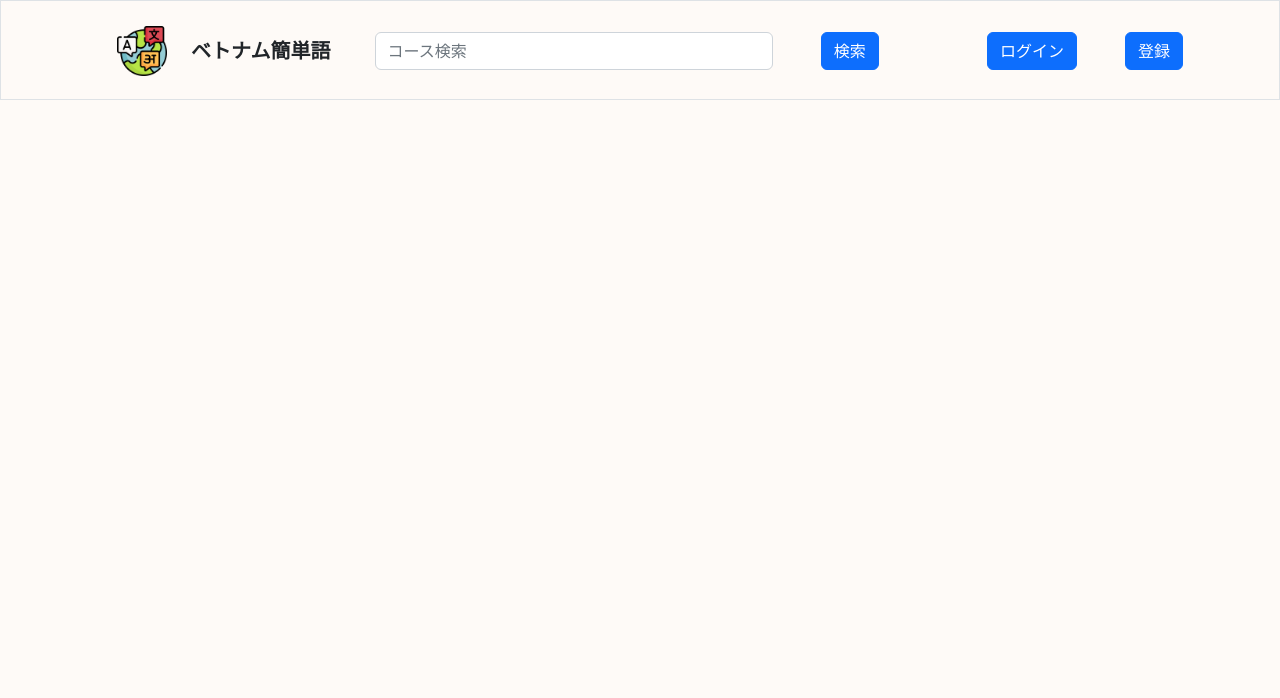
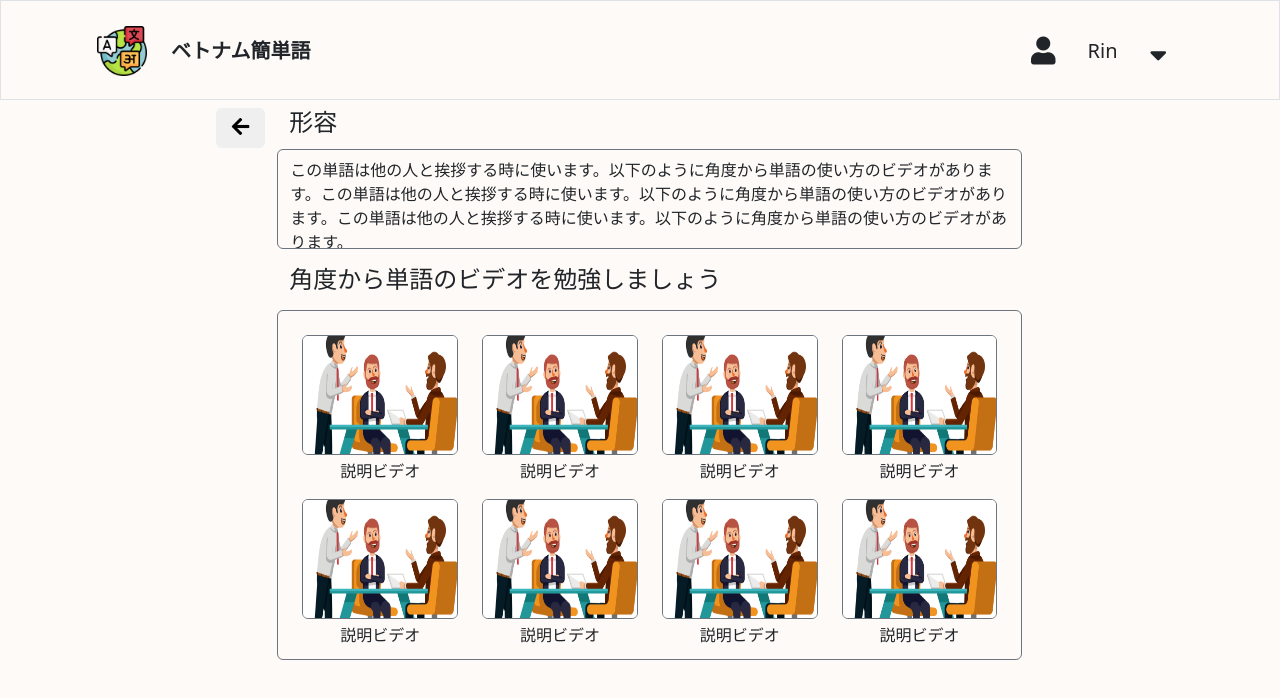
Before and after one commit to tuanngoc1601/Ichiichi_FE, a React (Create React App) app: page /course/id/content in a window 1280 px wide. Before the commit this address had no page. Shown: the top 698 px of the page. Built offline with nearby package versions, Linux system fonts and the light colour scheme.

Commit message:
course content and video design

```diff
--- a/src/App.css
+++ b/src/App.css
@@ -50,6 +50,18 @@
 
   color: #959895;
 }
+a {
+  text-decoration: none;
+}
+.list-word {
+    height: 450px;
+}
+.word-meaning {
+    height: 100px;
+}
+.list-video {
+    height: 350px;
+}
 .MuiPaginationItem-root {
   color: "#EA6A12";
   font-family: "Poppins";
--- a/src/App.js
+++ b/src/App.js
@@ -3,13 +3,15 @@ import { Routes, Route } from 'react-router-dom';
 import UserHeader from './component/UserHeader';
 import LoginHeader from './component/LoginHeader';
 import GuestHeader from './component/GuestHeader';
+import ContentHeader from './component/ContentHeader';
 import UserHomePage from './page/user/UserHomePage';
 import FormLogin from './component/FormLogin';
 import FormSignUp from './component/FormSignUp';
 import UpdatePassword from './component/UpdatePassword';
 import Login from './page/Login';
 import ResetPassword from './component/ResetPassword';
-import CourseContentModal from './component/user/CourseContentModal';
+import CourseContent from './page/user/CourseContent';
+import ContentDetailCourse from './page/user/ContentDetailCourse';
 import './App.css';
 
 function App() {
@@ -24,7 +26,8 @@ function App() {
             }}>
                 {/* <UserHeader /> */}
                 {/* <LoginHeader /> */}
-                <GuestHeader />
+                {/* <GuestHeader /> */}
+                <ContentHeader />
                 <div className="container">
                     <Routes>
                         <Route exact path="/" element={<UserHomePage />} />
@@ -32,6 +35,8 @@ function App() {
                         <Route path="/sign-up" element={<FormSignUp />} />
                         <Route exact path="/reset-password" element={<ResetPassword />} />
                         <Route path="/reset-password/update" element={<UpdatePassword />} />
+                        <Route exact path="/course/id" element={<CourseContent />} />
+                        <Route path="/course/id/content" element={<ContentDetailCourse />} />
                     </Routes>
                 </div>
             </div>
--- /dev/null
+++ b/src/component/ContentHeader.js
@@ -0,0 +1,31 @@
+import React from 'react';
+import Logo from '../assets/logo_app.png';
+
+const ContentHeader = () => {
+    return (
+        <div className="px-5 border border-1" style={{ height: '100px' }}>
+            <div className="row d-flex align-items-center px-5">
+                <div className="d-flex col-3 align-items-center justify-content-start">
+                    <div
+                        style={{
+                            width: '50px',
+                            backgroundImage: `url(${Logo})`,
+                            backgroundPosition: 'center center',
+                            backgroundRepeat: 'no-repeat',
+                            backgroundSize: 'contain',
+                            height: '100px'
+                        }}>
+                    </div>
+                    <span className="fw-bold fs-5 ms-4">ベトナム簡単語</span>
+                </div>
+                <div className="d-flex align-items-center justify-content-end col-9">
+                    <i className="fas fa-user fs-3 mx-3"></i>
+                    <span className="fs-5 mx-3">Rin</span>
+                    <span><i className="fas fa-sort-down fs-3 mx-3"></i></span>
+                </div>
+            </div>
+        </div>
+    )
+}
+
+export default ContentHeader
--- /dev/null
+++ b/src/component/user/CourseContentList.js
@@ -0,0 +1,23 @@
+import React from 'react';
+import WordItem from './WordItem';
+
+const CourseContentList = () => {
+    return (
+        <div className="w-100 border border-1 border-secondary pb-3 overflow-auto list-word">
+            <div className="container">
+                <WordItem />
+                <WordItem />
+                <WordItem />
+                <WordItem />
+                <WordItem />
+                <WordItem />
+                <WordItem />
+                <WordItem />
+                <WordItem />
+                <WordItem />
+            </div>
+        </div>
+    )
+}
+
+export default CourseContentList
--- /dev/null
+++ b/src/component/user/CourseNavigate.js
@@ -0,0 +1,45 @@
+import React from 'react';
+import { Link } from 'react-router-dom';
+
+const CourseNavigate = () => {
+    return (
+        <div className="row">
+            <div className="col-12 d-flex justify-content-start my-2">
+                <Link to="/">
+                    <button
+                        className="border-0 px-3 py-2 rounded"
+                        type="button"
+                    >
+                        <i className="fas fa-arrow-left fs-5"></i>
+                    </button>
+                </Link>
+            </div>
+            <div className="col-12 d-flex align-items-center justify-content-between mb-3">
+                <div className="d-flex align-items-center fs-5">
+                    <span>単語リスト</span>
+                    <i className="fas fa-caret-right fs-3 mx-2"></i>
+                    <span
+                        className="px-2 rounded"
+                        style={{ backgroundColor: '#ABFFA9' }}
+                    >
+                        テスト
+                    </span>
+                </div>
+                <div className="form-group d-flex align-items-center">
+                    <label
+                        className="fs-5 me-2"
+                        style={{ width: '60px' }}
+                    >
+                        検索
+                    </label>
+                    <input
+                        type="text"
+                        className="form-control"
+                    />
+                </div>
+            </div>
+        </div>
+    )
+}
+
+export default CourseNavigate
--- /dev/null
+++ b/src/component/user/ListVideoContent.js
@@ -0,0 +1,48 @@
+import React from 'react';
+import VideoItem from './VideoItem';
+
+const ListVideoContent = () => {
+    return (
+        <div className="row mt-2">
+            <div className="col-1"></div>
+            <div className="col-11">
+                <div className="row">
+                    <h4 className="text-start">角度から単語のビデオを勉強しましょう</h4>
+                    <div className="col-12 overflow-auto border border-1 border-secondary rounded text-start px-4 mt-2 list-video">
+                        <div className="row row-cols-4 mt-4">
+                            <div className="col d-flex justify-content-center">
+                                <VideoItem />
+                            </div>
+                            <div className="col d-flex justify-content-center">
+                                <VideoItem />
+                            </div>
+                            <div className="col d-flex justify-content-center">
+                                <VideoItem />
+                            </div>
+                            <div className="col d-flex justify-content-center">
+                                <VideoItem />
+                            </div>
+                            <div className="col d-flex justify-content-center">
+                                <VideoItem />
+                            </div>
+                            <div className="col d-flex justify-content-center">
+                                <VideoItem />
+                            </div>
+                            <div className="col d-flex justify-content-center">
+                                <VideoItem />
+                            </div>
+                            <div className="col d-flex justify-content-center">
+                                <VideoItem />
+                            </div>
+                            <div className="col d-flex justify-content-center">
+                                <VideoItem />
+                            </div>
+                        </div>
+                    </div>
+                </div>
+            </div>
+        </div>
+    )
+}
+
+export default ListVideoContent
--- /dev/null
+++ b/src/component/user/VideoItem.js
@@ -0,0 +1,24 @@
+import React from 'react';
+import VideoImage from '../../assets/video_image.png';
+
+const VideoItem = () => {
+    return (
+        <div style={{ width: '200px' }}>
+            <div role="button">
+                <img src={VideoImage}
+                    className="object-fit-cover rounded border border-1 border-secondary"
+                    style={{
+                        height: '120px',
+                        width: '100%'
+                    }}
+                    alt="course"
+                />
+            </div>
+            <div className="mt-1">
+                <p className="text-center">説明ビデオ</p>
+            </div>
+        </div>
+    )
+}
+
+export default VideoItem
--- /dev/null
+++ b/src/component/user/WordItem.js
@@ -0,0 +1,15 @@
+import React from 'react';
+import { Link } from 'react-router-dom';
+
+const WordItem = () => {
+    return (
+        <Link to="/course/id/content">
+            <div className="w-100 d-flex justify-content-between align-items-center border border-1 rounded border-secondary mt-3 px-4 py-2">
+                <span className="text-body" style={{ textDecoration: 'none' }}>1. Xin Chào</span>
+                <span className="text-body"><i className="fas fa-chevron-right"></i></span>
+            </div>
+        </Link>
+    )
+}
+
+export default WordItem
--- /dev/null
+++ b/src/component/user/WordMeaning.js
@@ -0,0 +1,29 @@
+import React from 'react';
+import { Link } from 'react-router-dom';
+
+const WordMeaning = () => {
+    return (
+        <div className="row">
+            <div className="col-1 d-flex justify-content-end align-items-start my-2">
+                <Link to="/course/id">
+                    <button
+                        className="border-0 px-3 py-2 rounded"
+                        type="button"
+                    >
+                        <i className="fas fa-arrow-left fs-5"></i>
+                    </button>
+                </Link>
+            </div>
+            <div className="col-11">
+                <div className="row my-2">
+                    <h4 className="text-start">形容</h4>
+                    <div className="col-12 overflow-auto border border-1 border-secondary word-meaning rounded text-start py-2 mt-1">
+                        この単語は他の人と挨拶する時に使います。以下のように角度から単語の使い方のビデオがあります。この単語は他の人と挨拶する時に使います。以下のように角度から単語の使い方のビデオがあります。この単語は他の人と挨拶する時に使います。以下のように角度から単語の使い方のビデオがあります。
+                    </div>
+                </div>
+            </div>
+        </div>
+    )
+}
+
+export default WordMeaning
--- /dev/null
+++ b/src/page/user/ContentDetailCourse.js
@@ -0,0 +1,14 @@
+import React from 'react';
+import WordMeaning from '../../component/user/WordMeaning';
+import ListVideoContent from '../../component/user/ListVideoContent';
+
+const ContentDetailCourse = () => {
+    return (
+        <div className="w-75 mx-auto pe-5">
+            <WordMeaning />
+            <ListVideoContent />
+        </div>
+    )
+}
+
+export default ContentDetailCourse
--- /dev/null
+++ b/src/page/user/CourseContent.js
@@ -0,0 +1,14 @@
+import React from 'react';
+import CourseNavigate from '../../component/user/CourseNavigate';
+import CourseContentList from '../../component/user/CourseContentList';
+
+const CourseContent = () => {
+    return (
+        <div className="w-75 mx-auto">
+            <CourseNavigate />
+            <CourseContentList />
+        </div>
+    )
+}
+
+export default CourseContent
```
Also changed, not shown: src/component/user/CourseContentModal.js (+15 -2 lines), src/assets/video_image.png (added).
